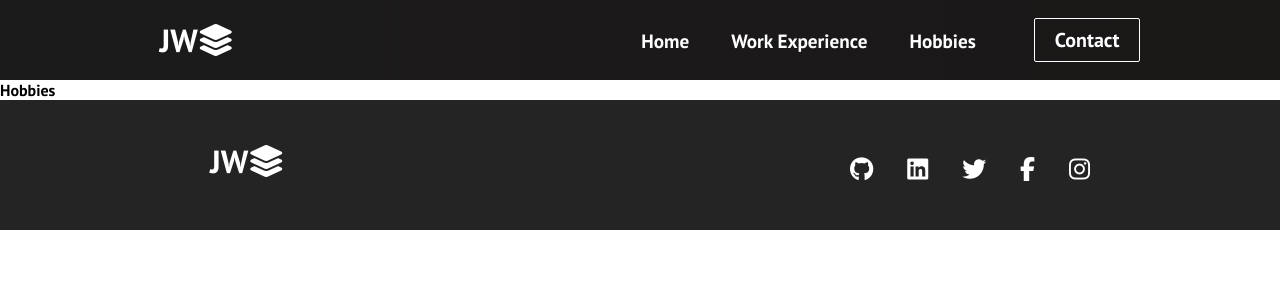
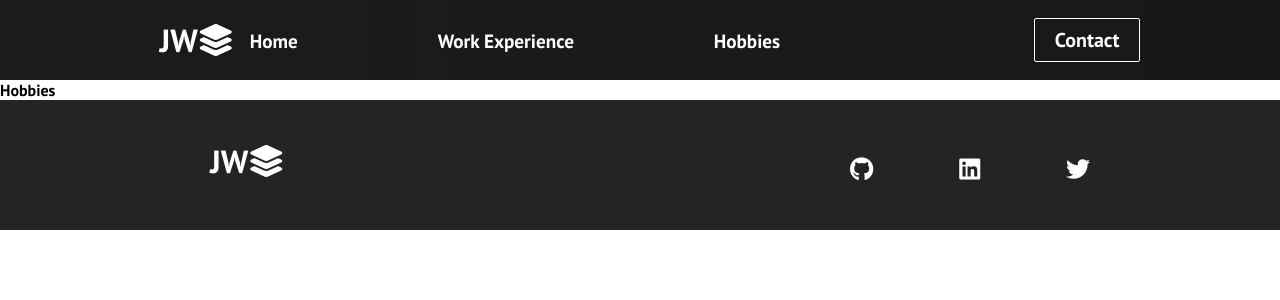
Before and after one commit to xJWzZ/react-personal-website-1, a React (Create React App) app: page /hobbies in a window 1280 px wide. Shown: the top 300 px of the page. Built offline with nearby package versions, Linux system fonts and the light colour scheme.

Commit message:
Issue Side Menu wasn't positioned correctly Root Cause Justify content set to end Solution Set justify content to baseline

```diff
--- a/src/Components/Footer.js
+++ b/src/Components/Footer.js
@@ -40,7 +40,7 @@ function Footer() {
                     area-label='twitter'>
                         <i className="fab fa-twitter"></i>
                     </Link>
-                    <Link className="social-icon-link facebook"
+                    {/* <Link className="social-icon-link facebook"
                     to="https://www.facebook.com/jack.wall.7731/"
                     target='_blank'
                     area-label='Facebook'>
@@ -51,7 +51,7 @@ function Footer() {
                     target='_blank'
                     area-label='Instagram'>
                         <i className="fab fa-instagram"></i>
-                    </Link>
+                    </Link> */}
                 </div>
             </div>
         </section>
--- a/src/Components/Navbar.css
+++ b/src/Components/Navbar.css
@@ -41,7 +41,7 @@
     list-style: none;
     text-align: center;
     width: 60vw;
-    justify-content: end;
+    justify-content: baseline;
     margin-right: 2rem;
   }
 
```
